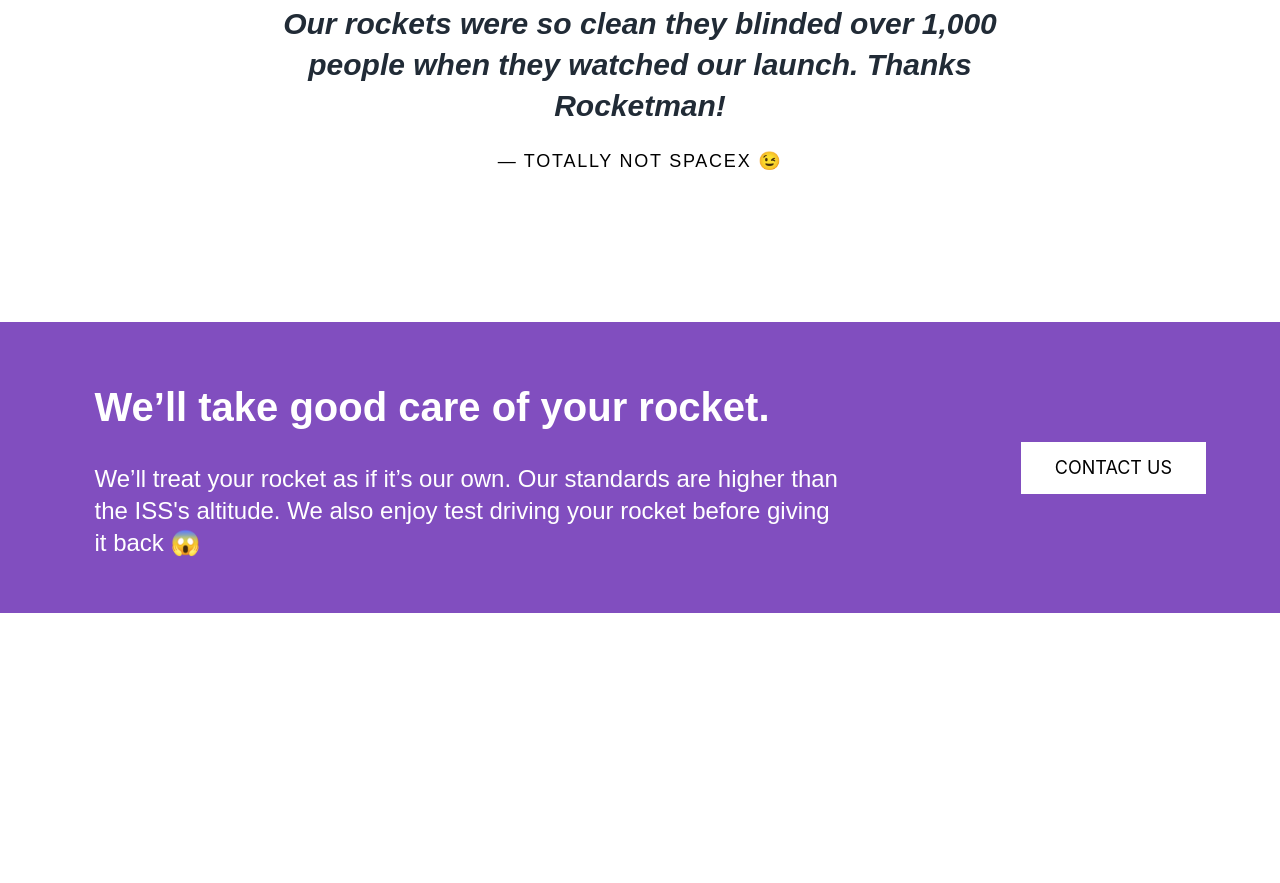
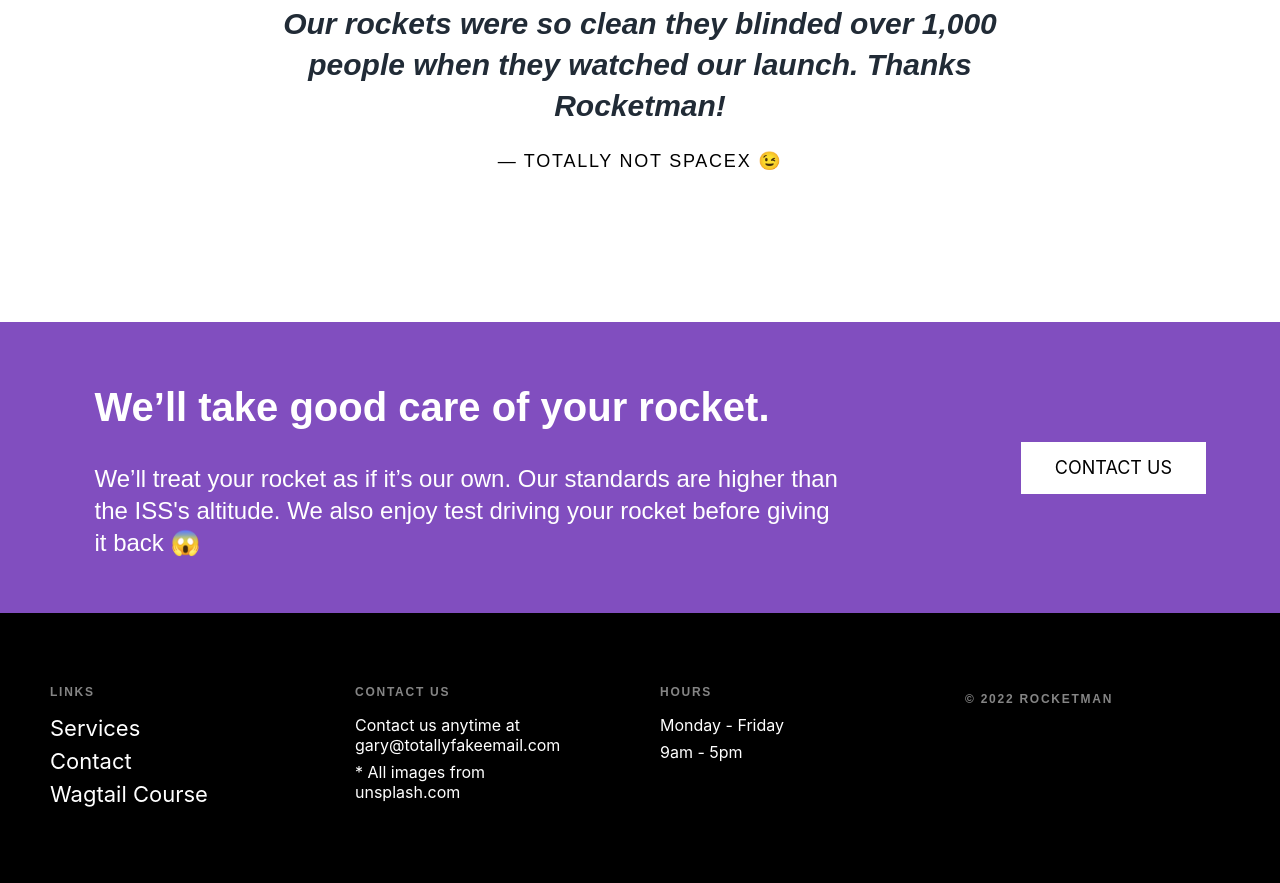
Before and after one commit to naedeezy/rocket, a plain HTML site: page index.html in a window 1280 px wide. Shown: the part 4725-5608 px from the top of the page. Before the commit the page ends 5338 px from the top, so only its background shows below. Drawn offline with Linux system fonts and the light colour scheme.

Commit message:
We are done. Off to JS!

```diff
--- a/index.html
+++ b/index.html
@@ -105,5 +105,29 @@
             <div class="bun">CONTACT US</div>
         </div>
     </div>
+    <div class="footer">
+        <div class="lay">
+            <div class="set">
+                <div class="foothd">LINKS</div>
+                <div class="opt1">Services</div>
+                <div class="opt1">Contact</div>
+                <div class="opt1">Wagtail Course</div>
+            </div>
+            <div class="set">
+                <div class="foothd">CONTACT US</div>
+                <div class="opt">Contact us anytime at gary@totallyfakeemail.com</div>
+                <div class="opt">* All images from unsplash.com</div>
+            </div>
+            <div class="set">
+                <div class="foothd">HOURS</div>
+                <div class="opt">Monday - Friday</div>
+                <div class="opt">9am - 5pm</div>
+            </div>
+            <div class="set">
+                <div class="opt"></div>
+                <div class="foothd">© 2022 Rocketman</div>
+            </div>
+        </div>
+    </div>
 </body>
 </html>
--- a/style.css
+++ b/style.css
@@ -299,4 +299,56 @@ h3 {font-weight: 800;
 .footer {
     color: white;
     background-color: #000;
+    padding-top: 72px;
+    padding-bottom: 72px;
+    padding-left: 30px;
+    padding-right: 30px;
 }
+
+.lay{
+    display: flex;
+    flex-direction: row;
+    text-align: center;
+}
+
+.set{
+    padding-left: 20px;
+    text-align: left;
+}
+
+.set .foothd {
+    font-family: proxima-nova,sans-serif;
+    font-weight: 600;
+    font-style: normal;
+    font-size: 12px;
+    letter-spacing: 1.75px;
+    text-transform: uppercase;
+    color: #858585;
+    margin-bottom: 13px;
+}
+
+.set .opt{
+    font-family: proxima-nova,-apple-system,BlinkMacSystemFont,Segoe UI,Roboto,Helvetica Neue,Arial,Noto Sans,sans-serif,Apple Color Emoji,Segoe UI Emoji,Segoe UI Symbol,Noto Color Emoji;
+    font-weight: 400;
+    font-style: normal;
+    font-size: 16px;
+    color: #fff;
+    display: block;
+    padding-top: 3px;
+    padding-bottom: 4px;
+}
+
+.set .opt1 {
+    font-family: proxima-nova,-apple-system,BlinkMacSystemFont,Segoe UI,Roboto,Helvetica Neue,Arial,Noto Sans,sans-serif,Apple Color Emoji,Segoe UI Emoji,Segoe UI Symbol,Noto Color Emoji;
+    font-weight: 400;
+    font-style: normal;
+    font-size: 22px;
+    color: #fff;
+    display: block;
+    padding-top: 3px;
+    padding-bottom: 4px;
+}
+
+.set{
+    flex-basis: 25%;
+}
```
Also changed, not shown: TWITTER PNG.svg (added).
